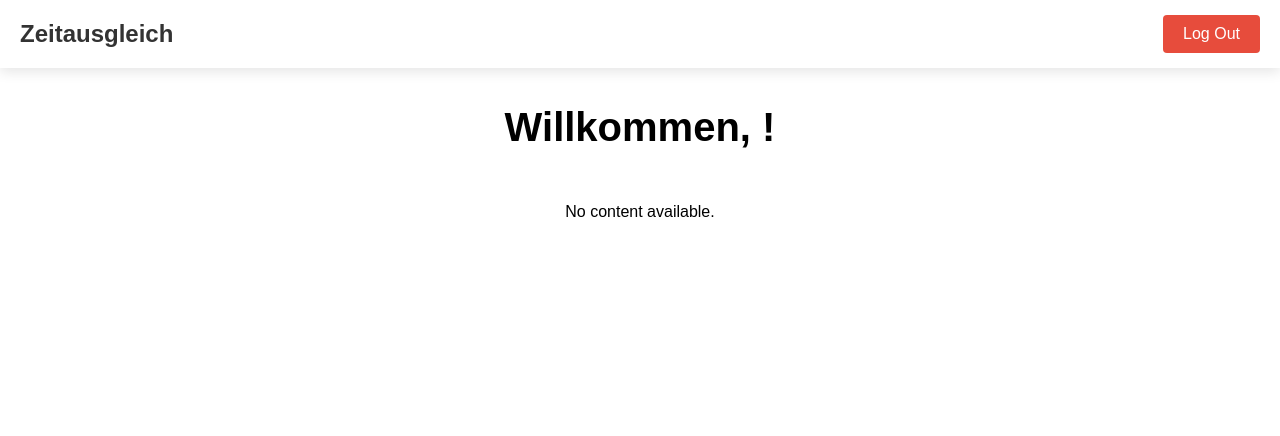
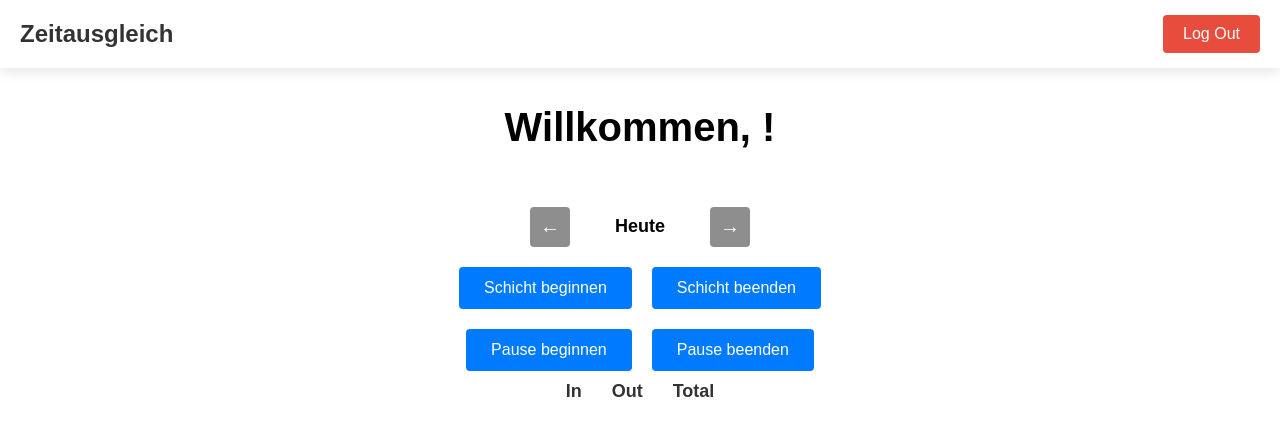
Before and after one commit to siddyboy69/PRE2024-25, an Angular app in the folder client/: page /homepage in a window 1280 px wide. Shown: the top 436 px of the page. Built offline with nearby package versions, Linux system fonts and the light colour scheme; sample sign-in values are in the browser's storage.

Commit message:
more shit

```diff
--- a/client/src/app/homepage/homepage.component.css
+++ b/client/src/app/homepage/homepage.component.css
@@ -133,3 +133,91 @@
     align-self: flex-end;
   }
 }
+
+.shift-container {
+  display: flex;
+  flex-direction: column;
+  gap: 20px; /* Space between button rows */
+  align-items: center;
+  margin-top: 20px; /* Add some top margin */
+}
+
+.shift-buttons-row {
+  display: flex;
+  gap: 20px; /* Space between buttons in a row */
+}
+
+.shift-button {
+  padding: 12px 25px;
+  font-size: 16px;
+  cursor: pointer;
+  background-color: #007bff; /* Bootstrap primary blue */
+  color: white;
+  border: none;
+  border-radius: 4px;
+  transition: background-color 0.3s ease, transform 0.2s ease;
+}
+
+.shift-button:hover {
+  background-color: #0056b3; /* Darker blue on hover */
+  transform: translateY(-2px); /* Slight lift effect */
+}
+
+.shift-button:active {
+  transform: translateY(0); /* Return to original position when clicked */
+  background-color: #004085; /* Even darker blue when active */
+}
+
+.today-container {
+  display: flex;
+  align-items: center;
+  justify-content: center;
+  margin-top: 20px;
+  gap: 20px; /* Space between arrows and date */
+}
+
+.arrow-button {
+  background-color: #8e8e8e; /* Neutral gray background */
+  color: white;
+  border: none;
+  border-radius: 4px;
+  font-size: 20px;
+  width: 40px;
+  height: 40px;
+  display: flex;
+  align-items: center;
+  justify-content: center;
+  cursor: pointer;
+  transition: background-color 0.3s ease, transform 0.2s ease;
+}
+
+.arrow-button:hover {
+  background-color: #616161; /* Darker gray on hover */
+  transform: translateY(-2px); /* Slight lift effect */
+}
+
+.arrow-button:active {
+  transform: translateY(0); /* Return to original position when clicked */
+  background-color: #424242; /* Even darker gray when active */
+}
+
+.today-label {
+  font-size: 18px;
+  font-weight: bold;
+  min-width: 100px; /* Ensure consistent width */
+  text-align: center;
+}
+
+.status-text {
+  display: flex;
+  justify-content: center;
+  gap: 30px; /* Space between the text items */
+  font-size: 18px;
+  font-weight: bold;
+  margin-top: 10px;
+}
+
+.status-item {
+  color: #333;
+  text-align: center;
+}
--- a/client/src/app/homepage/homepage.component.html
+++ b/client/src/app/homepage/homepage.component.html
@@ -17,6 +17,27 @@
     </div>
   </div>
   <ng-template #notAdmin>
-    <p>No content available.</p>
+    <div class="today-container">
+      <button class="arrow-button left-arrow" (click)="changeDate(-1)">&#8592;</button>
+      <span class="today-label">{{ displayDate }}</span>
+      <button class="arrow-button right-arrow" (click)="changeDate(1)">&#8594;</button>
+    </div>
+
+    <div class="shift-container">
+      <div class="shift-buttons-row">
+        <button class="shift-button">Schicht beginnen</button>
+        <button class="shift-button">Schicht beenden</button>
+      </div>
+      <div class="shift-buttons-row">
+        <button class="shift-button">Pause beginnen</button>
+        <button class="shift-button">Pause beenden</button>
+      </div>
+    </div>
+
+    <div class="status-text">
+      <span class="status-item">In</span>
+      <span class="status-item">Out</span>
+      <span class="status-item">Total</span>
+    </div>
   </ng-template>
 </div>
--- a/client/src/app/homepage/homepage.component.ts
+++ b/client/src/app/homepage/homepage.component.ts
@@ -1,27 +1,37 @@
-import { Component } from '@angular/core';
+import { Component, OnInit } from '@angular/core';
 import { UserService } from '../../_service/user.service';
-import { FormsModule } from '@angular/forms';
-import { Router, RouterLink } from '@angular/router';
+import { Router } from '@angular/router';
 import { CommonModule } from '@angular/common';
 
 @Component({
   selector: 'app-homepage',
   standalone: true,
-  imports: [FormsModule, RouterLink, CommonModule],
+  imports: [CommonModule],
   templateUrl: './homepage.component.html',
   styleUrls: ['./homepage.component.css']
 })
-export class HomepageComponent {
+export class HomepageComponent implements OnInit {
   employees: any[] = [];
   isAdmin: boolean = false;
+  currentDate: Date = new Date(); // Initialize currentDate as today's date
+  displayDate: string = 'Heute';
 
-  constructor(protected userService: UserService, private router: Router) {
+  constructor(
+    protected userService: UserService,
+    private router: Router
+  ) {
     this.isAdmin = this.userService.isAdmin();
     if (this.isAdmin) {
       this.fetchEmployee();
     }
   }
 
+  ngOnInit(): void {
+    // Update display date when component initializes
+    this.updateDisplayDate();
+  }
+
+  // Fetch employees if the user is an admin
   fetchEmployee(): void {
     this.userService.getUsers().subscribe({
       next: (employees: any[]) => {
@@ -32,10 +42,12 @@ export class HomepageComponent {
     });
   }
 
+  // Method to navigate to "Add Mitarbeiter"
   navigateToAddMitarbeiter(): void {
     this.router.navigate(['/add-mitarbeiter']);
   }
 
+  // Method to navigate to employee details page
   navigateToDetail(id: number): void {
     this.router.navigate(['/mitarbeiter-detail', id]);
   }
@@ -45,4 +57,46 @@ export class HomepageComponent {
     this.userService.logout(); // Clear session
     this.router.navigate(['/']); // Redirect to login page
   }
+
+  // Method to change the date (yesterday or tomorrow)
+  changeDate(direction: number): void {
+    // Create a new Date object to avoid mutating the original
+    const newDate = new Date(this.currentDate);
+    newDate.setDate(newDate.getDate() + direction);
+
+    // Update the current date
+    this.currentDate = newDate;
+
+    // Update the display
+    this.updateDisplayDate();
+  }
+
+  // Method to update the display date
+  private updateDisplayDate(): void {
+    const today = new Date();
+
+    // If the current date is today, display 'Heute'
+    if (this.isSameDay(this.currentDate, today)) {
+      this.displayDate = 'Heute';
+    } else {
+      // Otherwise, format the date
+      this.displayDate = this.formatDate(this.currentDate);
+    }
+  }
+
+  // Helper method to check if two dates are the same day
+  private isSameDay(date1: Date, date2: Date): boolean {
+    return date1.getFullYear() === date2.getFullYear() &&
+      date1.getMonth() === date2.getMonth() &&
+      date1.getDate() === date2.getDate();
+  }
+
+  // Helper method to format the date
+  private formatDate(date: Date): string {
+    return date.toLocaleDateString('de-DE', {
+      day: '2-digit',
+      month: '2-digit',
+      year: 'numeric'
+    });
+  }
 }
```
Also changed, not shown: 1 other file (tests, documents, lock files or other folders).
